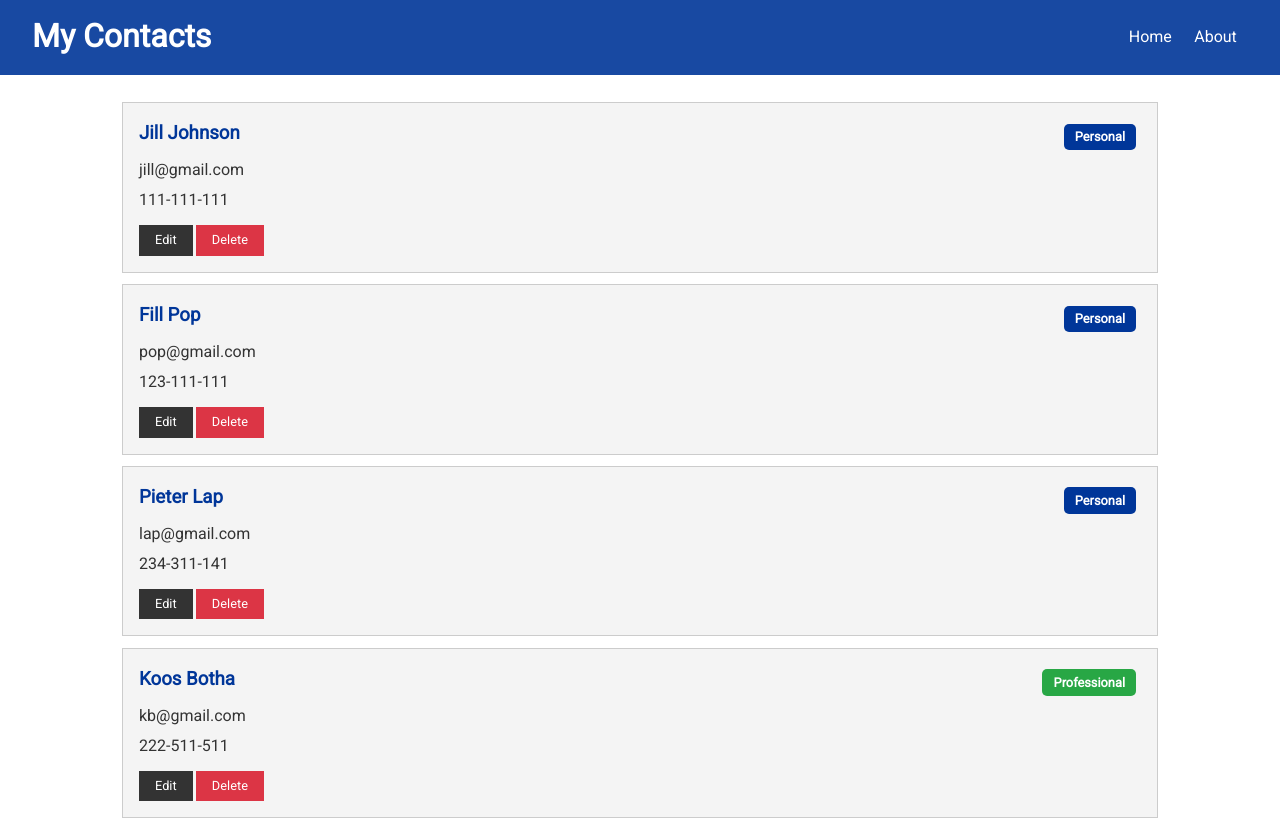
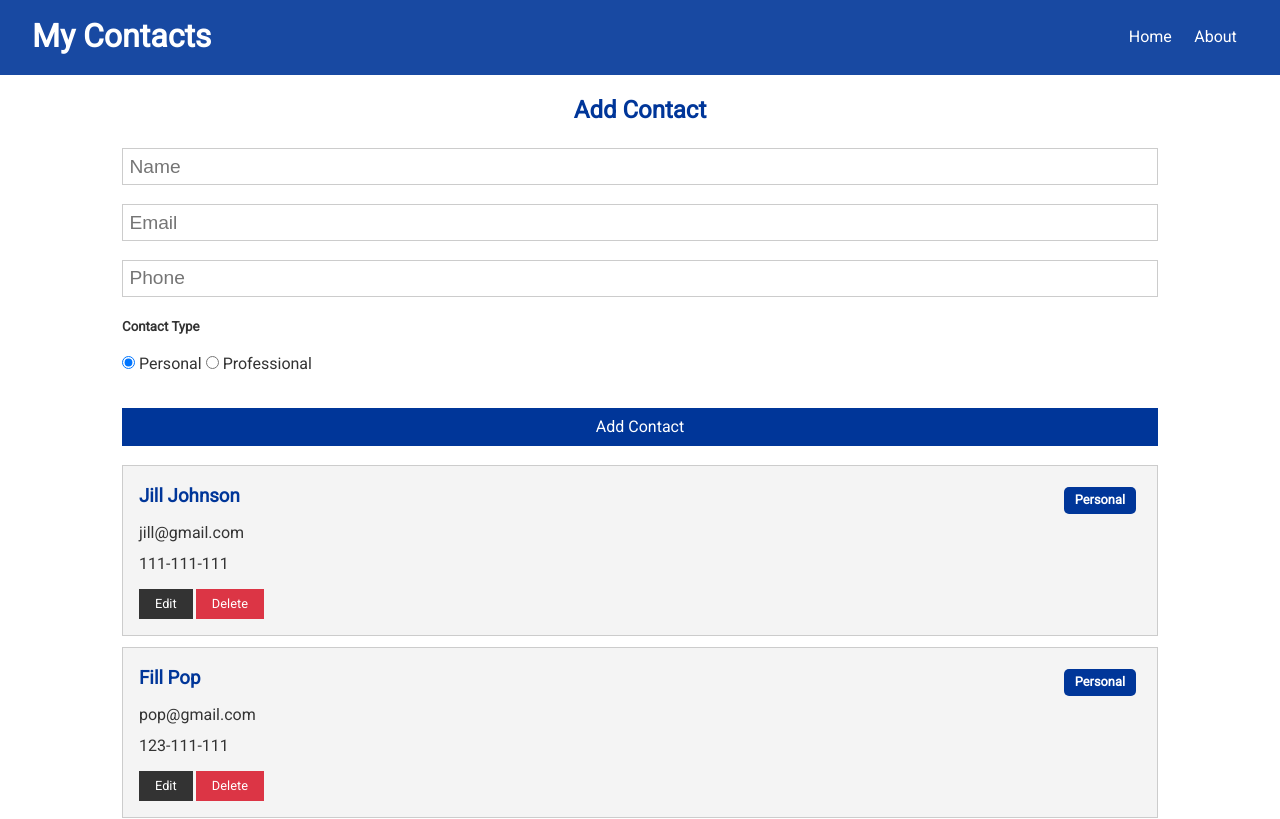
Before and after one commit to stephangriesel/contacts-react, a React (Create React App) app in the folder client/: page / in a window 1280 px wide. Shown: the top 819 px of the page. Built offline with nearby package versions, Linux system fonts and the light colour scheme; some icons are missing.

Commit message:
add form

```diff
--- /dev/null
+++ b/client/src/components/contacts/ContactForm.js
@@ -0,0 +1,50 @@
+import React, { useState } from 'react'
+
+const ContactForm = () => {
+    const [contact, setContact] = useState({
+        name: '',
+        email: '',
+        phone: '',
+        type: 'personal'
+    });
+
+    const { name, email, phone, type } = contact;
+
+    const onChange = e => setContact({ ...contact, [e.target.name]: e.target.value });
+    return (
+        <div>
+            <form>
+                <h2 className="text-primary">Add Contact</h2>
+                <input
+                    type="text"
+                    placeholder="Name"
+                    name="name"
+                    value={name}
+                    onChange={onChange}
+                />
+                <input
+                    type="email"
+                    placeholder="Email"
+                    name="email"
+                    value={email}
+                    onChange={onChange}
+                />
+                <input
+                    type="text"
+                    placeholder="Phone"
+                    name="phone"
+                    value={phone}
+                    onChange={onChange}
+                />
+                <h5>Contact Type</h5>
+                <input type="radio" name="type" value="personal" checked={type === 'personal'} /> Personal{' '}
+                <input type="radio" name="type" value="professional" checked={type === 'professional'} /> Professional
+                <div>
+                    <input type="submit" value="Add Contact" className="btn btn-primary btn-block" />
+                </div>
+            </form>
+        </div>
+    )
+}
+
+export default ContactForm
--- a/client/src/components/pages/Home.js
+++ b/client/src/components/pages/Home.js
@@ -1,10 +1,11 @@
 import React from 'react';
 import Contacts from '../contacts/Contacts';
+import ContactForm from '../contacts/ContactForm';
 
 const Home = () => {
     return (
         <div className="grid02">
-            <div>{/* Contact Form */}</div>
+            <div><ContactForm /> </div>
             <div>
                 <Contacts />
             </div>
```
